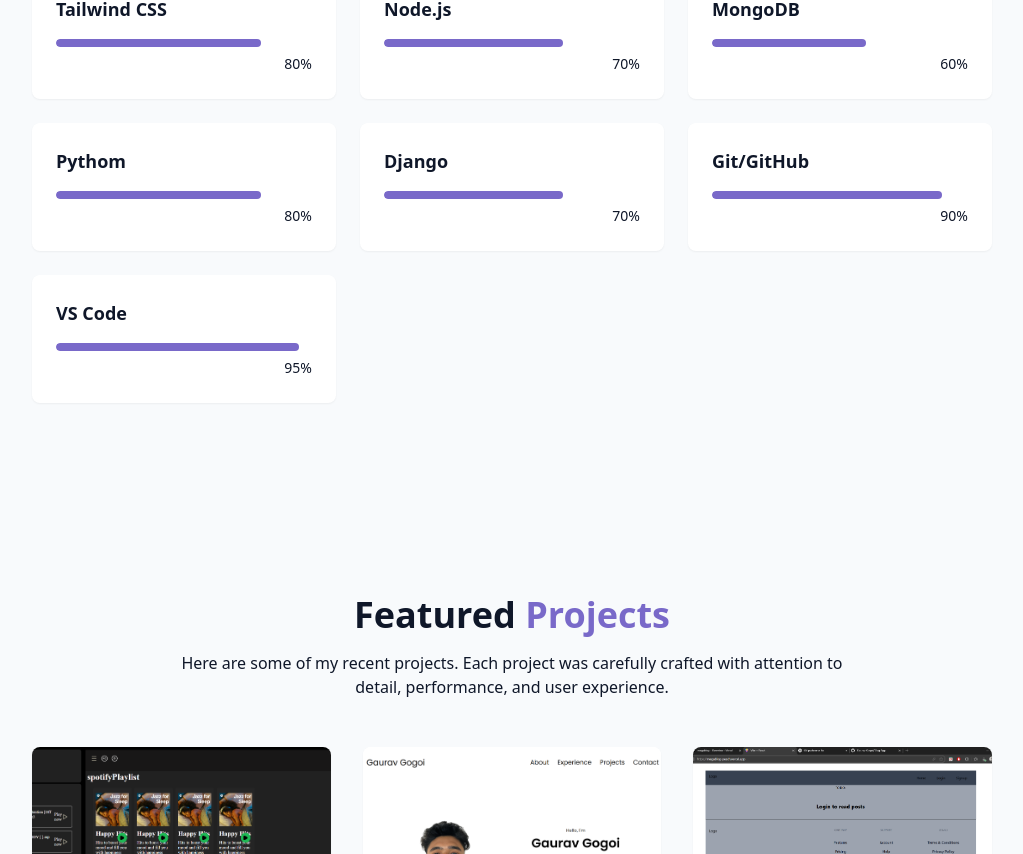
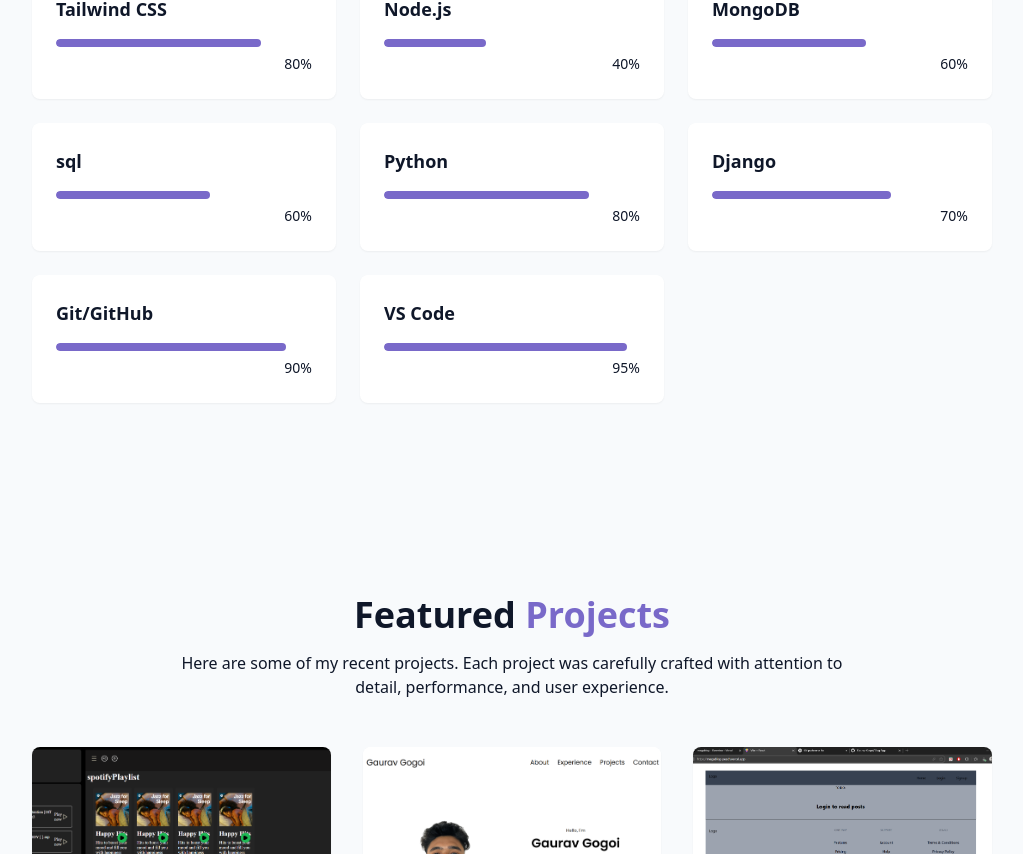
Before and after one commit to Gaurav-Gogoi/React-Portfolio, a React (Vite) app: page / in a window 1280 px wide. Shown: the part 1959-2813 px from the top of the page, without its empty margins (128-1151 px from the left). Built offline with nearby package versions, Linux system fonts and the light colour scheme.

Commit message:
updtaed resume

```diff
--- a/src/components/AboutSection.jsx
+++ b/src/components/AboutSection.jsx
@@ -31,7 +31,7 @@ export const AboutSection = () => {
               </a>
 
               <a
-                href="./projects/Gaurav Gogoi Resume  (1).pdf"
+                href="./projects/Gaurav Resume.pdf"
                 className="px-6 py-2 rounded-full border border-primary text-primary hover:bg-primary/10 transition-colors duration-300"
               >
                 Download CV
--- a/src/components/SkillsSection.jsx
+++ b/src/components/SkillsSection.jsx
@@ -10,9 +10,10 @@ const skills = [
 
 
   // Backend
-  { name: "Node.js", level: 70, category: "backend" },
+  { name: "Node.js", level: 40, category: "backend" },
   { name: "MongoDB", level: 60, category: "backend" },
-  { name: "Pythom", level: 80, category: "backend" },
+  { name: "sql", level: 60, category: "backend" },
+  { name: "Python", level: 80, category: "backend" },
   { name: "Django", level: 70, category: "backend" },
 
 
```
Also changed, not shown: 2 other files (tests, documents, lock files or other folders).
